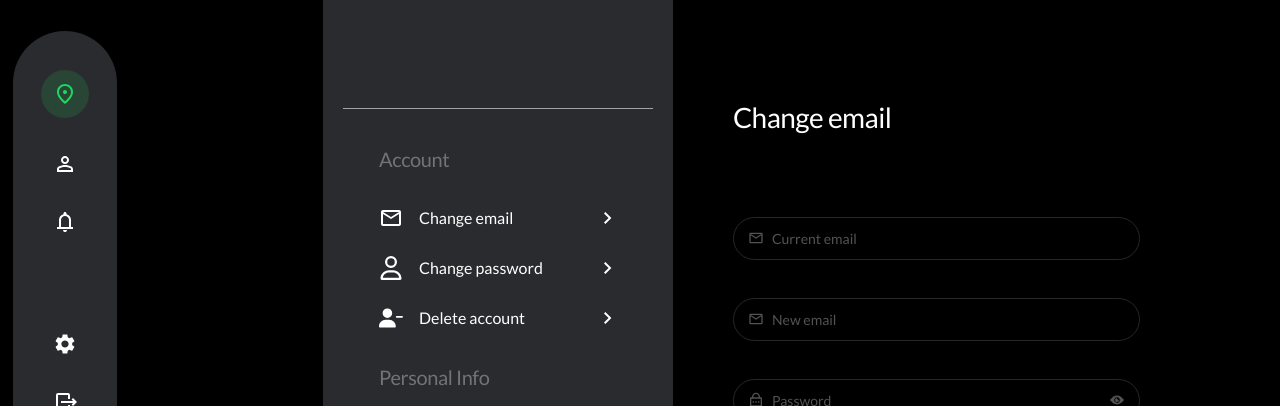
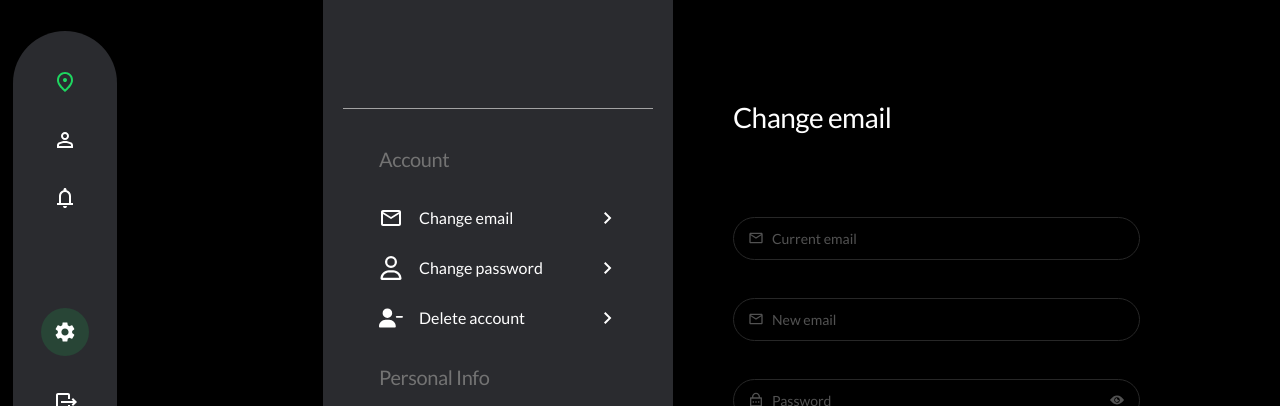
Before and after one commit to mudassir733/Band-Wagon, a Next.js app: page /setting in a window 1280 px wide. Shown: the part 167-573 px from the top of the page. Built offline with nearby package versions, Linux system fonts and the light colour scheme; no server answers; sample sign-in values are in the browser's storage.

Commit message:
adding the active class in sidebar

```diff
--- a/src/components/sidebar/Sidebar.jsx
+++ b/src/components/sidebar/Sidebar.jsx
@@ -9,11 +9,15 @@ import move from "../../../public/images/move_item.svg"
 import chevron from "../../../public/images/chevron_right.svg"
 import chevronLeft from "../../../public/images/chevron_left.svg"
 import { signOut } from 'next-auth/react'
+import Link from 'next/link'
+import { usePathname } from 'next/navigation'
 
 
 
 
 const Sidebar = () => {
+    const pathname = usePathname()
+
     const [open, setOpen] = useState(false)
 
     const handleOpen = () => {
@@ -24,22 +28,33 @@ const Sidebar = () => {
         <div className={styles.container}>
             <main className={styles.sidebar}>
                 <div className={styles.flex}>
-                    <div className={styles.location}>
+
+                    <Link href="/">
+                        <div className={pathname === "/" ? styles.active_bg : ""}>
                             <Image src={locationImg} alt="location img" />
                         </div>
-                    <div className={styles.person}>
+                    </Link>
+
+
+                    <Link href="/profile-screen">
+                        <div className={pathname === "/profile-screen" ? styles.active_bg : ""}>
                             <Image src={person1} />
                         </div>
-                    <div className={styles.notification}>
+                    </Link>
+                    <Link href="/notifications">
+                        <div className={pathname === "/notifications" ? styles.active_bg : ""}>
                             <Image src={notification} />
                         </div>
+                    </Link>
 
                 </div>
                 <div className={styles.row}>
-                    <div className={styles.setting}>
+                    <Link href="/setting">
+                        <div className={pathname === "/setting" ? styles.active_bg : ""}>
                             <Image src={setting} />
                         </div>
-                    <div className={styles.move}>
+                    </Link>
+                    <div className={styles.move} onClick={() => signOut({ callbackUrl: "/onboarding" })}>
                         <Image src={move} />
                     </div>
 
@@ -53,20 +68,26 @@ const Sidebar = () => {
                             <Image src={locationImg} alt="location img" />
                             <p className={styles.explore}>Explore</p>
                         </div>
+                        <Link href="/profile-screen">
                             <div className={styles.subRow}>
                                 <Image src={person1} />
                                 <p>Profile</p>
                             </div>
+                        </Link>
+                        <Link href="/notifications">
                             <div className={styles.subRow}>
                                 <Image src={notification} />
                                 <p>Notification</p>
                             </div>
+                        </Link>
                     </div>
                     <div className={styles.row}>
+                        <Link href="/setting">
                             <div className={styles.subRow}>
                                 <Image src={setting} />
                                 <p>Setting</p>
                             </div>
+                        </Link>
                         <div className={styles.subRow} onClick={() => signOut({ callbackUrl: "/onboarding" })}>
                             <Image src={move} />
                             <p>Log out</p>
@@ -79,10 +100,10 @@ const Sidebar = () => {
                     </div>
                 </div>
 
-            </main>
+            </main >
 
 
-        </div>
+        </div >
     )
 }
 
--- a/src/components/sidebar/sidebar.module.css
+++ b/src/components/sidebar/sidebar.module.css
@@ -30,15 +30,7 @@
     gap: 34px;
 }
 
-.container .sidebar .flex .location {
-    display: flex;
-    align-items: center;
-    justify-content: center;
-    background-color: #1ED76026;
-    width: 48px;
-    height: 48px;
-    border-radius: 50%;
-}
+
 
 .container .sidebar .row {
     display: flex;
@@ -94,3 +86,21 @@
 .close {
     display: none;
 }
+
+.move {
+    cursor: pointer;
+}
+
+.active_bg {
+    display: flex;
+    align-items: center;
+    justify-content: center;
+    background-color: #1ED76026;
+    width: 48px;
+    height: 48px;
+    border-radius: 50%;
+}
+
+.active_img {
+    color: var(--primary-color);
+}
```
Lines whose indentation alone changed are shown as unchanged.
